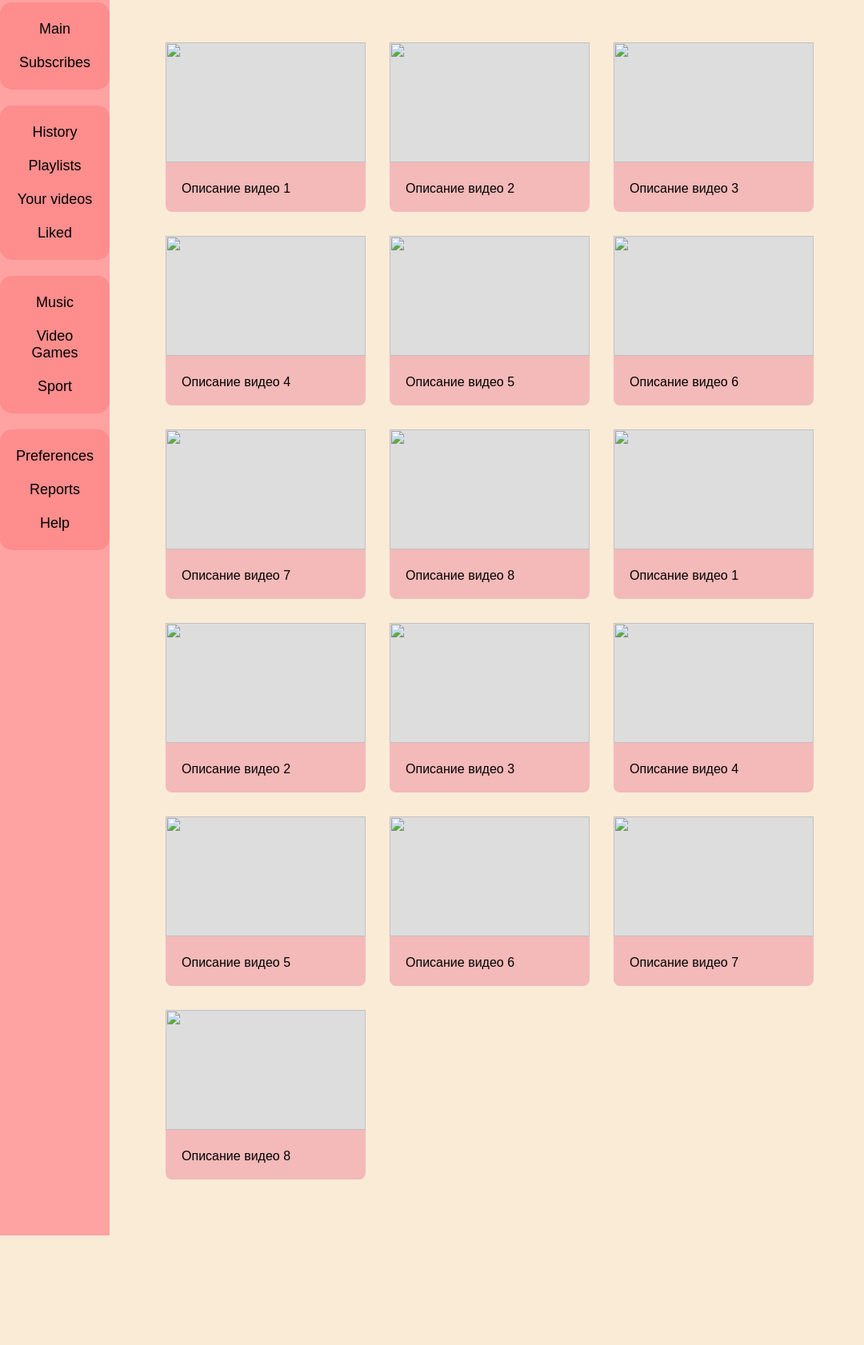
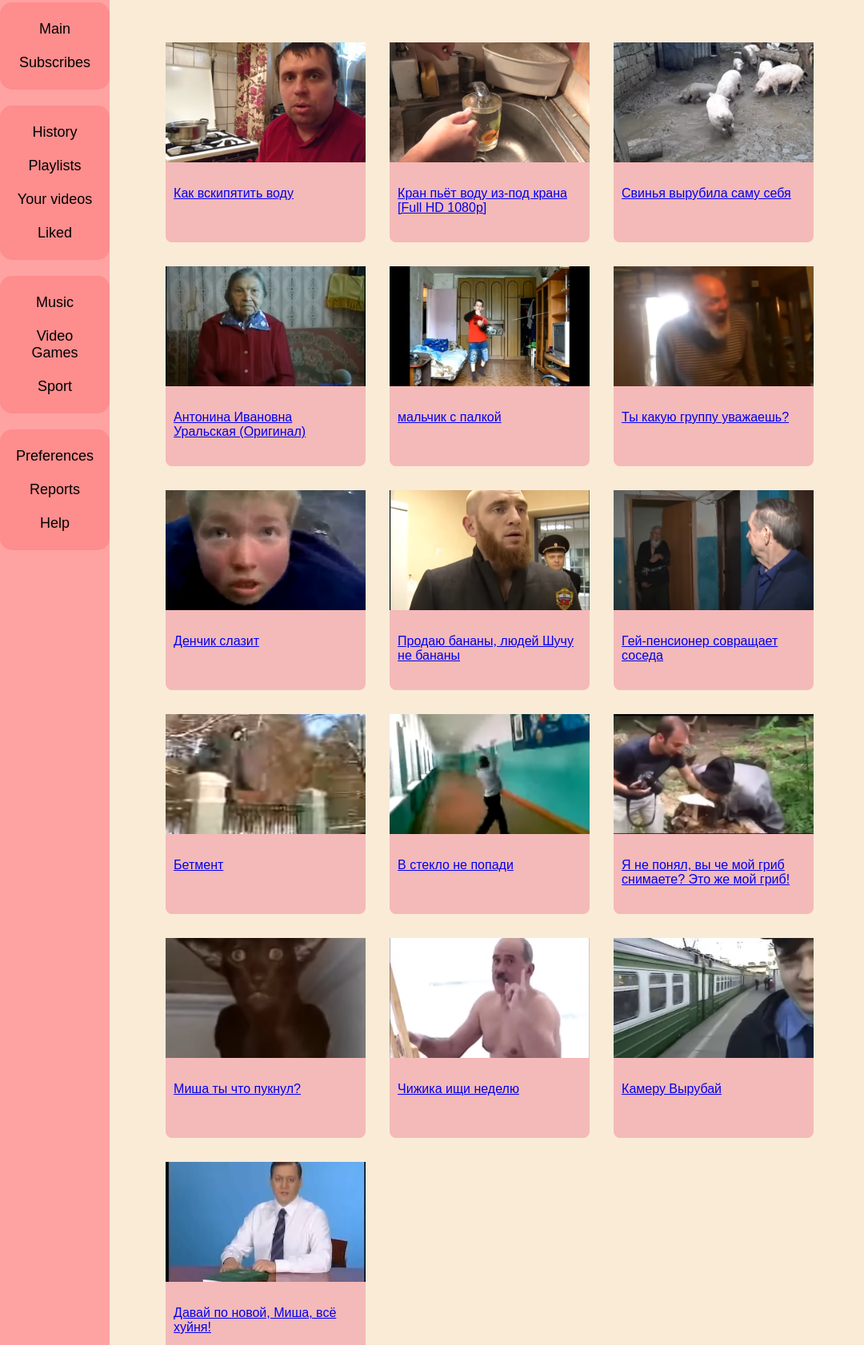
Before and after one commit to Gorkyichocolate/Web-Technologies-FrontEnd-, a plain HTML site: page index.html in a window 1280 px wide. Shown: the part 77-1759 px from the top of the page at 80% size, without its empty margins (0-1080 px from the left). Before the commit the page ends 1622 px from the top, so only its background shows below. Drawn offline with Linux system fonts and the light colour scheme.

Commit message:
final version of assignment 2

```diff
--- a/index.css
+++ b/index.css
@@ -110,6 +110,7 @@ button {
 
 .video-card {
   width: 250px;
+  height: 250px;
   background-color: rgb(244, 185, 185);
   border-radius: 8px;
 }
@@ -123,6 +124,4 @@ button {
 
 .video-title {
   padding: 10px;
-  margin: 10px;
-
 }
--- a/index.html
+++ b/index.html
@@ -49,68 +49,100 @@
     <div>
       <div class="video-grid">
         <div class="video-card">
-          <img src="">
-          <p class="video-title">Описание видео 1</p>
+          <a href="https://www.youtube.com/watch?v=l2Udm680pyY">
+          <img src="images/videoframe_2481.png">
+          <p class="video-title">Как вскипятить воду</p>
+          </a>
         </div>
         <div class="video-card">
-          <img src="">
-          <p class="video-title">Описание видео 2</p>
+          <a href="https://www.youtube.com/watch?v=YPKxgsaXqG4">
+          <img src="images/videoframe_14868.png">
+          <p class="video-title">Кран пьёт воду из-под крана [Full HD 1080p]</p>
+          </a>
         </div>
         <div class="video-card">
-          <img src="">
-          <p class="video-title">Описание видео 3</p>
+          <a href="https://www.youtube.com/watch?v=I0yJADAa5F8">
+          <img src="images/videoframe_8916.png">
+          <p class="video-title">Свинья вырубила саму себя</p>
+          </a>
         </div>
         <div class="video-card">
-          <img src="">
-          <p class="video-title">Описание видео 4</p>
+          <a href="https://www.youtube.com/watch?v=zyfHMFJAyA0">
+          <img src="images/videoframe_2790.png">
+          <p class="video-title">Антонина Ивановна Уральская (Оригинал)</p>
+          </a>
         </div>
         <div class="video-card">
-          <img src="">
-          <p class="video-title">Описание видео 5</p>
+          <a href="https://www.youtube.com/watch?v=iAkumoOQoQA">
+          <img src="images/videoframe_2694.png">
+          <p class="video-title">мальчик с палкой</p>
+          </a>
         </div>
         <div class="video-card">
-          <img src="">
-          <p class="video-title">Описание видео 6</p>
+          <a href="https://www.youtube.com/watch?v=XuBydGbCMLg">
+          <img src="images/videoframe_14519.png">
+          <p class="video-title">Ты какую группу уважаешь?</p>
+          </a>
         </div>
         <div class="video-card">
-          <img src="">
-          <p class="video-title">Описание видео 7</p>
+          <a href="https://www.youtube.com/watch?v=VS4lSrfFoUg">
+          <img src="images/videoframe_5377.png">
+          <p class="video-title">Денчик слазит</p>
+          </a>
         </div>
         <div class="video-card">
-          <img src="">
-          <p class="video-title">Описание видео 8</p>
+          <a href="https://www.youtube.com/watch?v=gsZfueGslWI">
+          <img src="images/videoframe_7667.png">
+          <p class="video-title">Продаю бананы, людей Шучу не бананы</p>
+          </a>
         </div>
         <div class="video-card">
-          <img src="">
-          <p class="video-title">Описание видео 1</p>
+          <a href="https://www.youtube.com/watch?v=_XejvqlCFHs&t=7s">
+          <img src="images/videoframe_64966.png">
+          <p class="video-title">Гей-пенсионер совращает соседа</p>
+          </a>
         </div>
         <div class="video-card">
-          <img src="">
-          <p class="video-title">Описание видео 2</p>
+          <a href="https://www.youtube.com/watch?v=9HwKgePVvxM">
+          <img src="images/videoframe_15722.png">
+          <p class="video-title">Бетмент</p>
+          </a>
         </div>
         <div class="video-card">
-          <img src="">
-          <p class="video-title">Описание видео 3</p>
+          <a href="https://www.youtube.com/watch?v=nwmJUxIc_3o">
+          <img src="images/videoframe_4806.png">
+          <p class="video-title">В стекло не попади</p>
+          </a>
         </div>
         <div class="video-card">
-          <img src="">
-          <p class="video-title">Описание видео 4</p>
+          <a href="https://www.youtube.com/watch?v=H3EYjpr3QMQ">
+          <img src="images/videoframe_22704.png">
+          <p class="video-title">Я не понял, вы че мой гриб снимаете? Это же мой гриб!</p>
+          </a>
         </div>
         <div class="video-card">
-          <img src="">
-          <p class="video-title">Описание видео 5</p>
+          <a href="https://www.youtube.com/watch?v=2GLwFdnnWH0">
+          <img src="images/videoframe_2349.png">
+          <p class="video-title">Миша ты что пукнул?</p>
+          </a>
         </div>
         <div class="video-card">
-          <img src="">
-          <p class="video-title">Описание видео 6</p>
+          <a href="https://www.youtube.com/watch?v=51obm8BUDSU">
+          <img src="images/videoframe_10391.png">
+          <p class="video-title">Чижика ищи неделю</p>
+          </a>
         </div>
         <div class="video-card">
-          <img src="">
-          <p class="video-title">Описание видео 7</p>
+          <a href="https://www.youtube.com/watch?v=NFBDWDN-bV4">
+          <img src="images/videoframe_15637.png">
+          <p class="video-title">Камеру Вырубай</p>
+          </a>
         </div>
         <div class="video-card">
-          <img src="">
-          <p class="video-title">Описание видео 8</p>
+          <a href="https://www.youtube.com/watch?v=7Smo5RwG3NQ">
+          <img src="images/videoframe_2042.png">
+          <p class="video-title">Давай по новой, Миша, всё хуйня!</p>
+          </a>
         </div>
       </div>
     </div>
```
Also changed, not shown: images/videoframe_10391.png (added), images/videoframe_14519.png (added), images/videoframe_14868.png (added), images/videoframe_15637.png (added), images/videoframe_15722.png (added), images/videoframe_2042.png (added), images/videoframe_22704.png (added), images/videoframe_2349.png (added), images/videoframe_2481.png (added), images/videoframe_2694.png (added), images/videoframe_2790.png (added), images/videoframe_4806.png (added), images/videoframe_5377.png (added), images/videoframe_64966.png (added), 2 more files.
